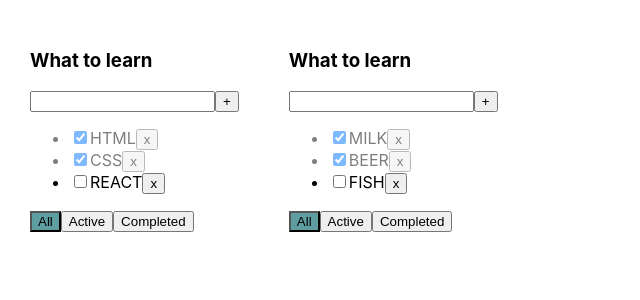
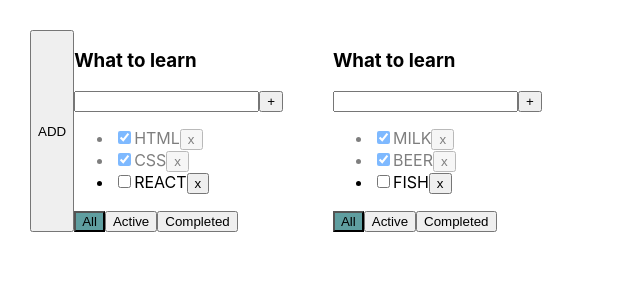
Before and after one commit to Pavel-SS/ToDo-list-Samurai-, a React (Create React App) app: page / in a window 1280 px wide. Shown: the top 300 px of the page, without its empty margins (0-640 px from the left). Built offline with nearby package versions, Linux system fonts and the light colour scheme.

Commit message:
Update App.tsx

```diff
--- a/src/App.tsx
+++ b/src/App.tsx
@@ -78,6 +78,19 @@ function App() {
         })
         setTasks(copyState)
     }
+    const removeTodoList = (todoListID: string) => {
+        setTodoLists(todoLists.filter(tl => tl.id !== todoListID))
+    }
+
+    const addTodoList = () => {
+        const newTodoList: TodoListType = {
+            id: v1(),
+            title: 'New Task',
+            filter: 'all'
+        }
+        setTodoLists([...todoLists, newTodoList])
+        setTasks({...tasks, [newTodoList.id]:[ ]})
+    }
 
     const getTaskForRender = (todoLists: TodoListType) => {
         switch (todoLists.filter){
@@ -105,6 +118,7 @@ function App() {
                 removeTask={removeTask}
                 changeFilter={changeFilter}
                 changeTaskStatus={changeTaskStatus}
+                removeTodoList = {removeTodoList}
             />
         )
     })
@@ -112,6 +126,7 @@ function App() {
     //UI:
     return (
         <div className="App">
+            <button onClick={addTodoList}>ADD</button>
             {todoListComponents}
         </div>
     );
```
